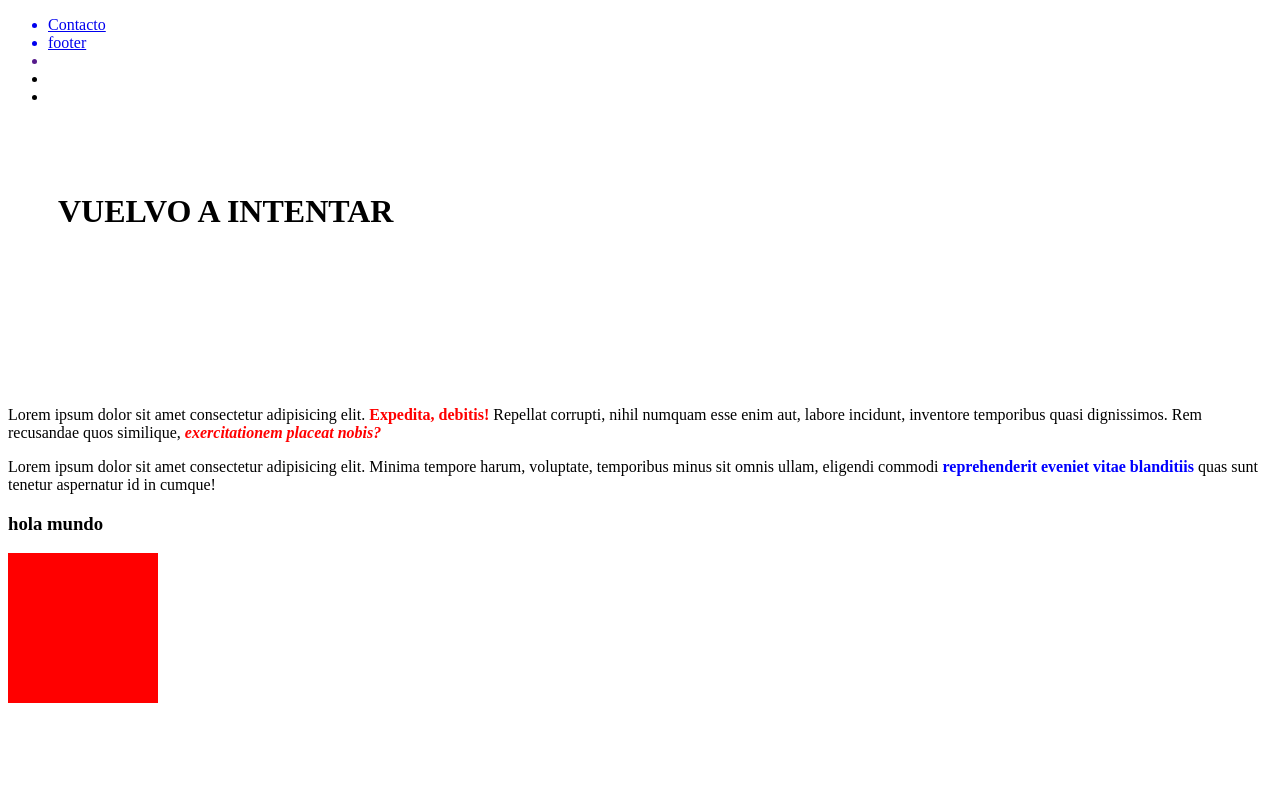
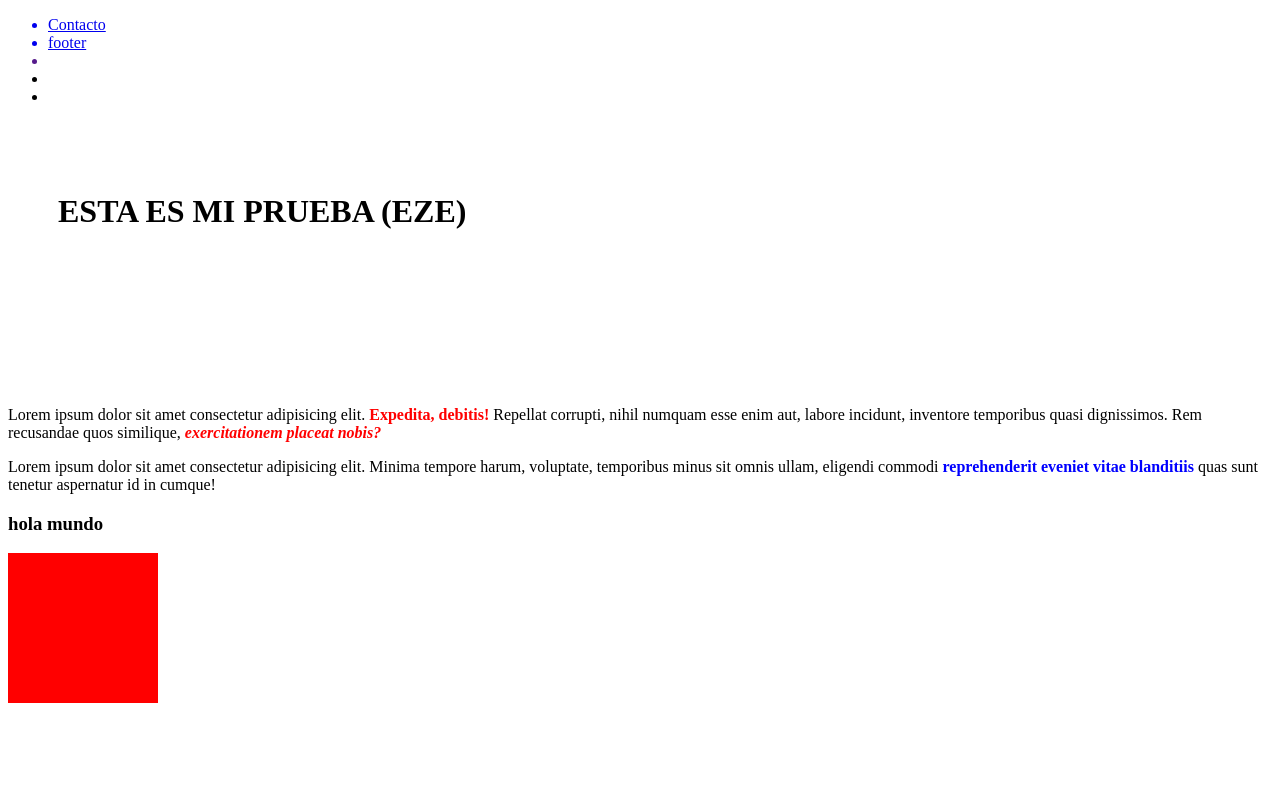
Before and after one commit to AngelesPini/repasoGeneral, a plain HTML site: page index.html in a window 1280 px wide. Shown: the top 800 px of the page. Drawn offline with Linux system fonts and the light colour scheme.

Commit message:
mi prueba

```diff
--- a/index.html
+++ b/index.html
@@ -24,7 +24,7 @@
 
 
         <div class="tituloHeader">
-        <h1>VUELVO A INTENTAR</h1>
+        <h1>ESTA ES MI PRUEBA (EZE)</h1>
         </div>
 
     </header>
```
